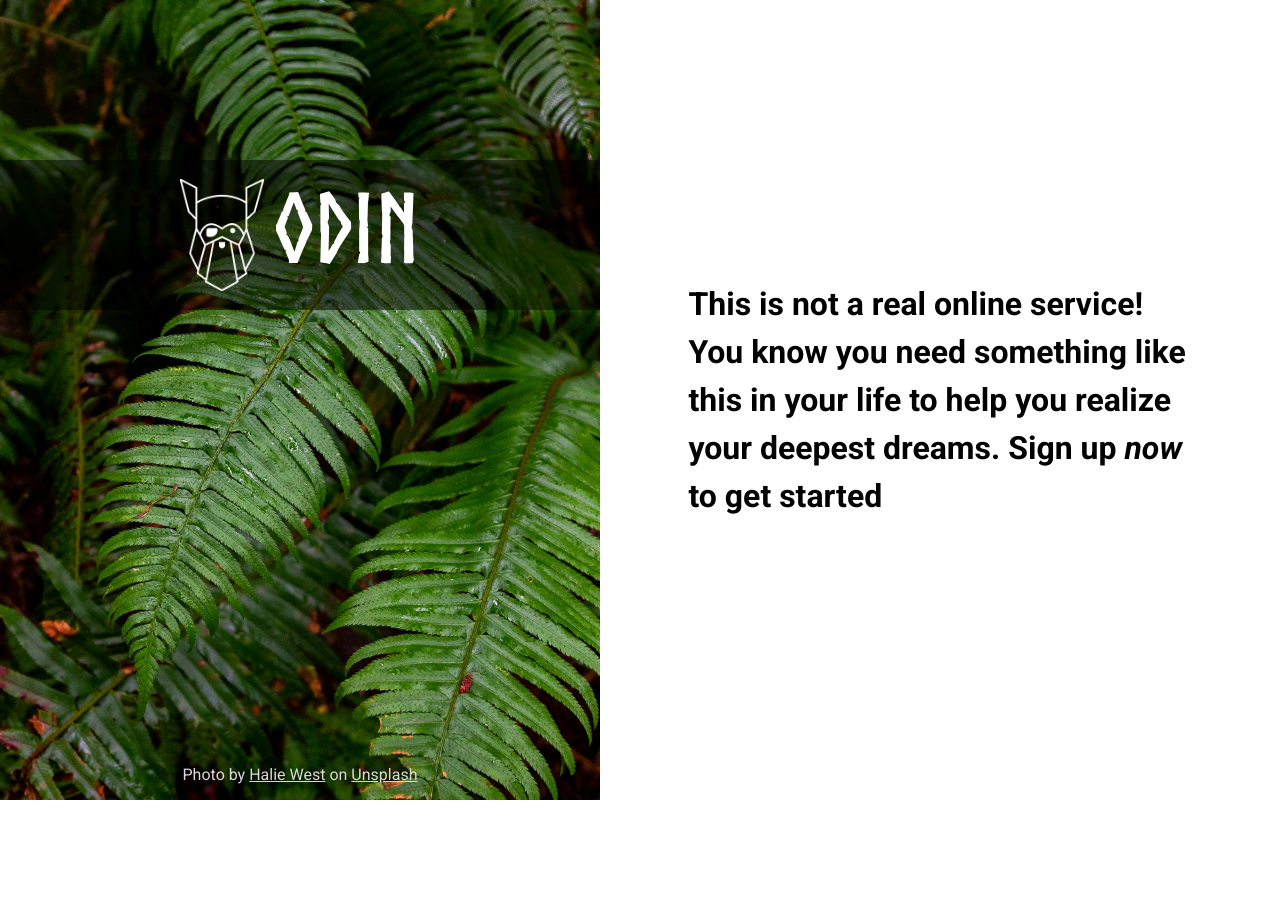
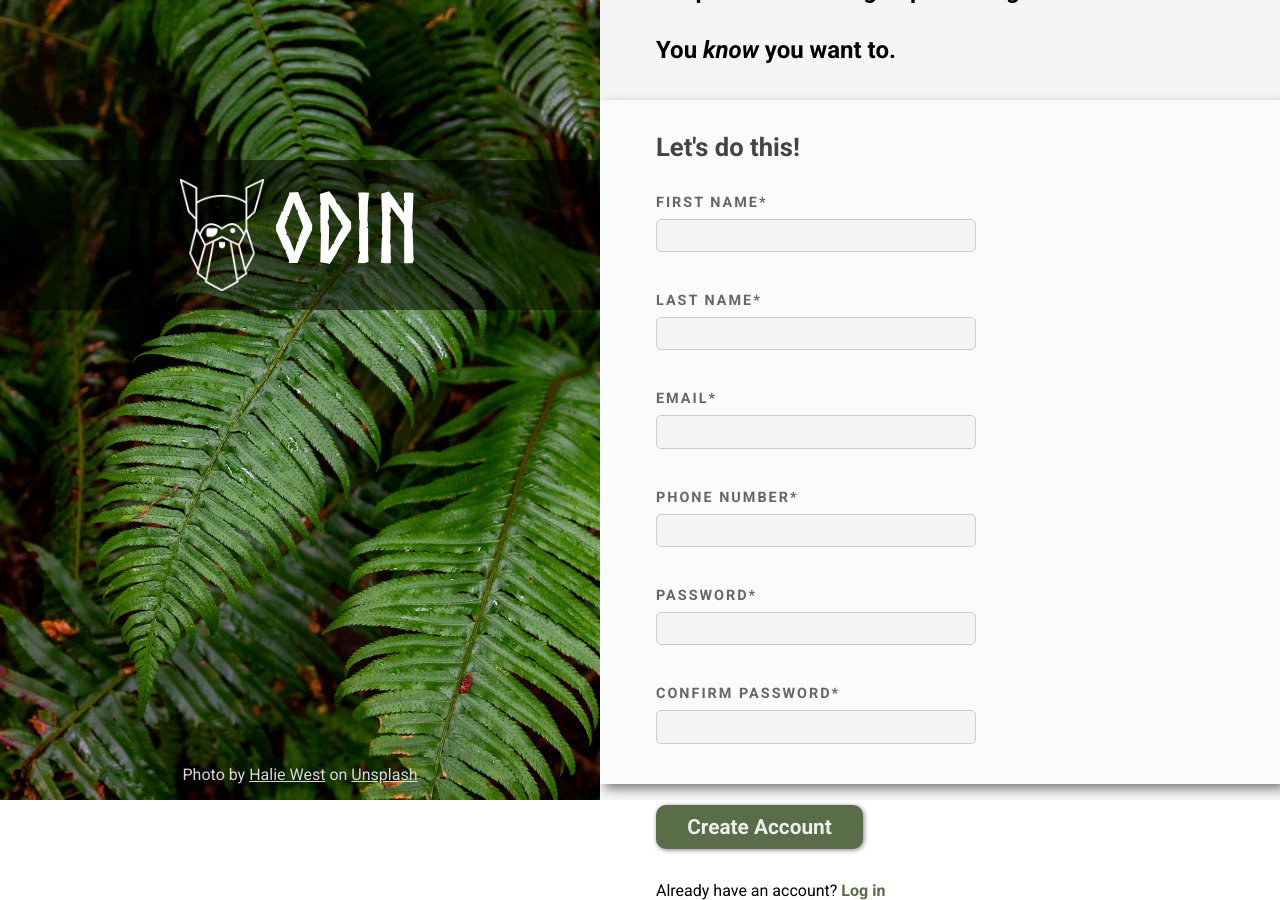
Before and after one commit to StilettoDagger/sign-up-form, a plain HTML site: page index.html in a window 1280 px wide. Before the commit the page ends 800 px from the top, so only its background shows below. Drawn offline with Linux system fonts and the light colour scheme.

Commit message:
feat: add main content section for form with validation

```diff
--- a/index.html
+++ b/index.html
@@ -18,15 +18,117 @@
 					<img src="assets/odin-lined.png" alt="Odin logo" class="logo" />
 					<h1 class="title">odin</h1>
 				</div>
-                <figcaption>Photo by <a href="https://unsplash.com/@haliewestphoto">Halie West</a> on <a href="https://unsplash.com/photos/green-leaf-plant-in-close-up-photography-25xggax4bSA">Unsplash</a></figcaption>
+				<figcaption>
+					Photo by
+					<a href="https://unsplash.com/@haliewestphoto">Halie West</a> on
+					<a
+						href="https://unsplash.com/photos/green-leaf-plant-in-close-up-photography-25xggax4bSA"
+						>Unsplash</a
+					>
+				</figcaption>
 			</figure>
 		</div>
 		<div class="main-content">
-			<p class="form-description">
-				This is not a real online service! You know you need something like this
-				in your life to help you realize your deepest dreams. Sign up
-				<em>now</em> to get started
-			</p>
+			<div class="form-description">
+				<p>
+					This is not a real online service! You know you need something like
+					this in your life to help you realize your deepest dreams. Sign up
+					<em>now</em> to get started
+				</p>
+				<p>You <em>know</em> you want to.</p>
+			</div>
+			<form action="post">
+				<div class="form-wrapper">
+					<h2 class="form-title">Let's do this!</h2>
+					<div class="form-body">
+						<div class="form-component">
+							<input
+								type="text"
+								name="fname"
+								id="fname"
+								required
+								aria-required="true"
+								placeholder=""
+								maxlength="20"
+								pattern="[a-zA-Z\-]+" />
+							<label for="fname">first name</label>
+							<span
+								class="error-msg"
+								aria-describedby="fname"
+								aria-live="polite"></span>
+						</div>
+						<div class="form-component">
+							<input
+								type="text"
+								name="lname"
+								id="lname"
+								aria-required="true"
+								required
+								placeholder="" />
+							<label for="lname">last name</label>
+							<span
+								class="error-msg"
+								aria-describedby="lname"
+								aria-live="polite"></span>
+						</div>
+						<div class="form-component">
+							<input
+								type="email"
+								name="mail"
+								id="mail"
+								required
+								aria-required="true"
+								placeholder="" />
+							<label for="mail">email</label>
+							<span
+								class="error-msg"
+								aria-describedby="mail"
+								aria-live="polite"></span>
+						</div>
+						<div class="form-component">
+							<input
+								type="tel"
+								name="phone"
+								id="phone"
+								required
+								aria-required="true"
+								placeholder=""
+								pattern="(\d+-?\d+)+" />
+							<label for="phone">phone number</label>
+							<span
+								class="error-msg"
+								aria-describedby="phone"
+								aria-live="polite"></span>
+						</div>
+						<div class="form-component">
+							<input
+								type="password"
+								name="pwd"
+								id="pwd"
+								required
+								aria-required="true"
+								placeholder=""
+								minlength="8" />
+							<label for="pwd">password</label>
+							<span class="error-msg" aria-describedby="polite"></span>
+						</div>
+						<div class="form-component">
+							<input
+								type="password"
+								name="pwd-confirm"
+								id="pwd-confirm"
+								required
+								aria-required="true"
+								placeholder=""
+								minlength="8" />
+							<label for="pwd-confirm">confirm password</label>
+							<span class="error-msg" aria-describedby="polite"></span>
+						</div>
+					</div>
+				</div>
+                <button type="submit">Create Account</button>
+			</form>
+            <p class="login">Already have an account? <a href="#">Log in</a> </p>
 		</div>
 	</body>
 </html>
--- a/styles.css
+++ b/styles.css
@@ -29,6 +29,10 @@ body {
     background-image: url(assets/halie-west-25xggax4bSA-unsplash.jpg);
     background-size: cover;
     background-repeat: no-repeat;
+}
+
+.title-container figure, .title-container img {
+    height: 100%;
 }
 
 .title-container .logo-container {
@@ -69,18 +73,130 @@ figure figcaption a:hover {
     flex: 1;
     display: flex;
     flex-direction: column;
-    justify-content: space-around;
+    justify-content: center;
+    gap: 2em;
+    background: #f4f5f6;
 }
 
 .main-content .form-description {
     font-weight: bold;
-    font-size: 2rem;
-    width: 74%;
-    margin: auto;
+    font-size: 1.5rem;
+    max-width: 54ch;
+    padding-left: 3.5rem;
     line-height: 1.5;
 }
 
+.form-description p + p {
+    margin-top: 1em;
+}
 
-.title-container figure, .title-container img {
-    height: 100%;
+.form-wrapper {
+    padding: 2em 0 2em 3.5rem;
+    background-color: #fafbfc;
+    box-shadow: 5px 5px 10px gray;
 }
+
+.form-title {
+    font-size: 1.6rem;
+    color: #444;
+}
+
+.form-body {
+    display: flex;
+    flex-wrap: wrap;
+}
+
+.form-component {
+    flex: 50%;
+    display: flex;
+    flex-direction: column;
+    margin-top: 2em;
+    gap: 0.5em;
+}
+
+.form-component label {
+    text-transform: uppercase;
+    color: #666;
+    font-weight: bold;
+    letter-spacing: 2px;
+    order: -2;
+    font-size: 0.9rem;
+}
+
+.form-component input {
+    width: 20rem;
+    padding: 0.5em;
+    font: inherit;
+    font-size: 0.9rem;
+    border: 1px solid #ccc;
+    background-color: #f4f4f4;
+    outline: none;
+    border-radius: 5px;
+}
+
+.form-component input:invalid:placeholder-shown {
+    border: 1px solid #ccc;
+}
+
+.form-component input[required]:required + label::after {
+    content: "*";
+}
+
+.form-component input:focus, .form-component input:focus:placeholder-shown {
+    border: 1px solid darkblue;
+    box-shadow: 2px 2px 5px rgba(128, 128, 128, 0.5);
+    background-color: transparent;
+}
+
+.form-component input:not(:focus):not(:placeholder-shown):invalid {
+    border: 1px solid #c40000
+}
+
+.error-msg {
+    color: #c40000;
+}
+
+.form-component input[type="text"]:not(:focus):not(:placeholder-shown):invalid ~ .error-msg::after {
+    content: "* Invalid name";
+}
+
+.form-component input[type="email"]:not(:focus):not(:placeholder-shown):invalid ~ .error-msg::after {
+    content: "* Invalid E-mail";
+}
+
+.form-component input[type="tel"]:not(:focus):not(:placeholder-shown):invalid ~ .error-msg::after {
+    content: "* Invalid number";
+}
+
+.form-component input[type="password"]:not(:focus):not(:placeholder-shown):invalid ~ .error-msg::after {
+    content: "* Password is too short";
+}
+
+button[type="submit"] {
+    background-color: #596d48;
+    color: #eee;
+    font: inherit;
+    padding: 0.5em 1.5em;
+    border: none;
+    box-shadow: 1px 1px 5px gray;
+    margin: 1em 0 0 3.5rem;
+    font-size: 1.3rem;
+    font-weight: bold;
+    cursor: pointer;
+    border-radius: 10px;
+    transition: background-color 50ms;
+}
+
+button[type="submit"]:hover {
+    background-color: #3c4930;
+}
+
+p.login {
+    margin-left: 3.5rem;
+}
+
+p.login a {
+    color: #596D48;
+    font-weight: 700;
+    text-decoration: none;
+}
```
